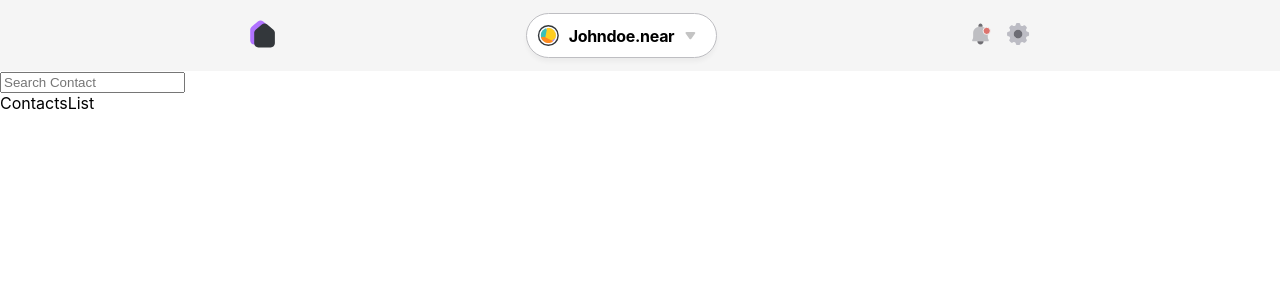
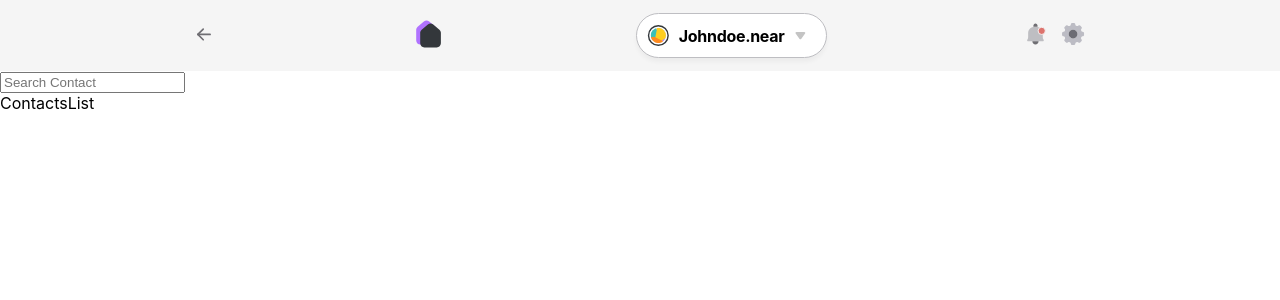
Before and after one commit to dalime/extension-wallet, a Next.js app: page /contacts in a window 1280 px wide. Shown: the top 300 px of the page. Built offline with nearby package versions, Linux system fonts and the light colour scheme.

Commit message:
Back button on Navbar if it is not home page

```diff
--- a/components/Contacts/SearchInput.tsx
+++ b/components/Contacts/SearchInput.tsx
@@ -11,7 +11,6 @@ export default function SearchInput(): JSX.Element {
       placeholder="Search Contact"
       value={searchString}
       onChange={(e) => setSearchString(e.target.value)}
-
     />
   )
 }
--- a/components/Nav/Navbar.tsx
+++ b/components/Nav/Navbar.tsx
@@ -36,6 +36,15 @@ export default function Navbar(): JSX.Element {
 
   return (
     <nav className={styles.navbar}>
+      {router.pathname !== '/' && renderButton(
+        <Image
+          src="/images/symbols/arrow_left.svg"
+          alt="Home symbol"
+          width={20}
+          height={22}
+        />,
+        () => router.back(),
+      )}
       {renderButton(
         <Image
           src="/images/symbols/home_symbol_purple.svg"
```
Also changed, not shown: public/images/symbols/arrow_left.svg (added).
